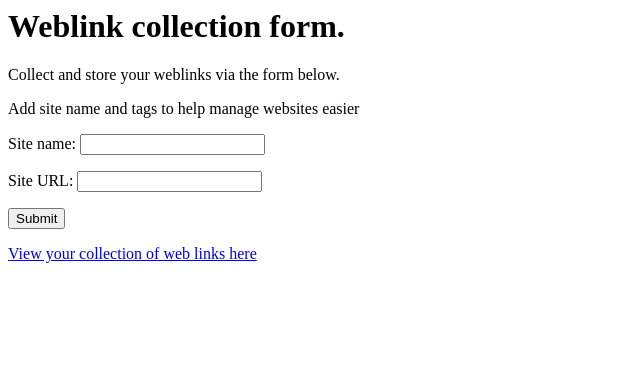
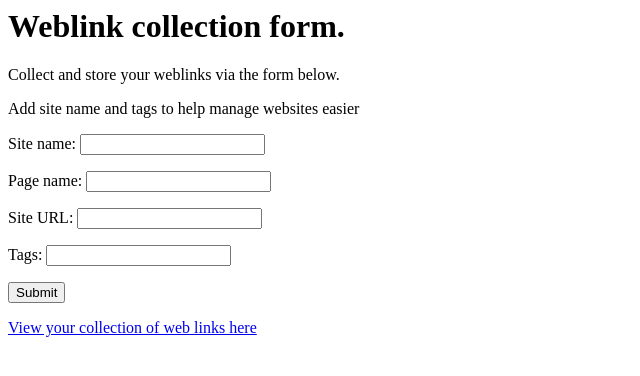
Before and after one commit to bekrol/cosc349-assn1, a PHP site: page / in a window 1280 px wide. Shown: the top 376 px of the page, without its empty margins (0-640 px from the left). Run offline with PHP 8.4, Linux system fonts and the light colour scheme.

Commit message:
Added more input for form to match website table

```diff
--- a/www/index.php
+++ b/www/index.php
@@ -27,9 +27,17 @@ th, td {
     <input type="text" name="siteName" id="siteName" required><br>
   </p>
   <p>
+    <label for="sitePage">Page name:</label>
+    <input type="text" name="sitePage" id="sitePage" required><br>
+  <p>
     <label for="siteURL">Site URL:</label>
     <input type="url" name="siteURL" id="siteURL" required><br>
   </p>
+  <p>
+    <label for="tags">Tags:</label>
+    <input type="text" name="tags" id="tags" required><br>
+  </p>
+
     <input type="submit" value="Submit">
 
   </form>
```
